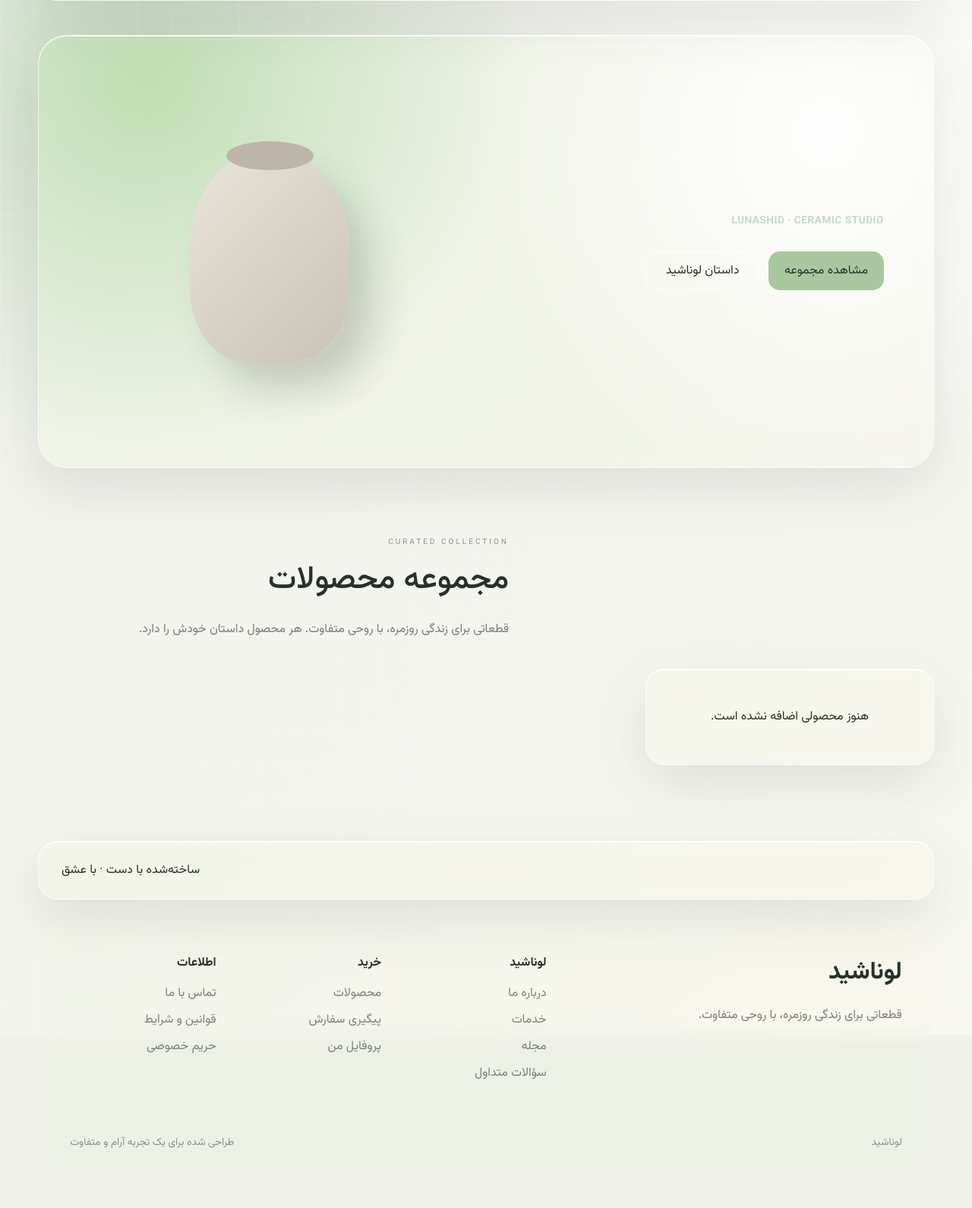
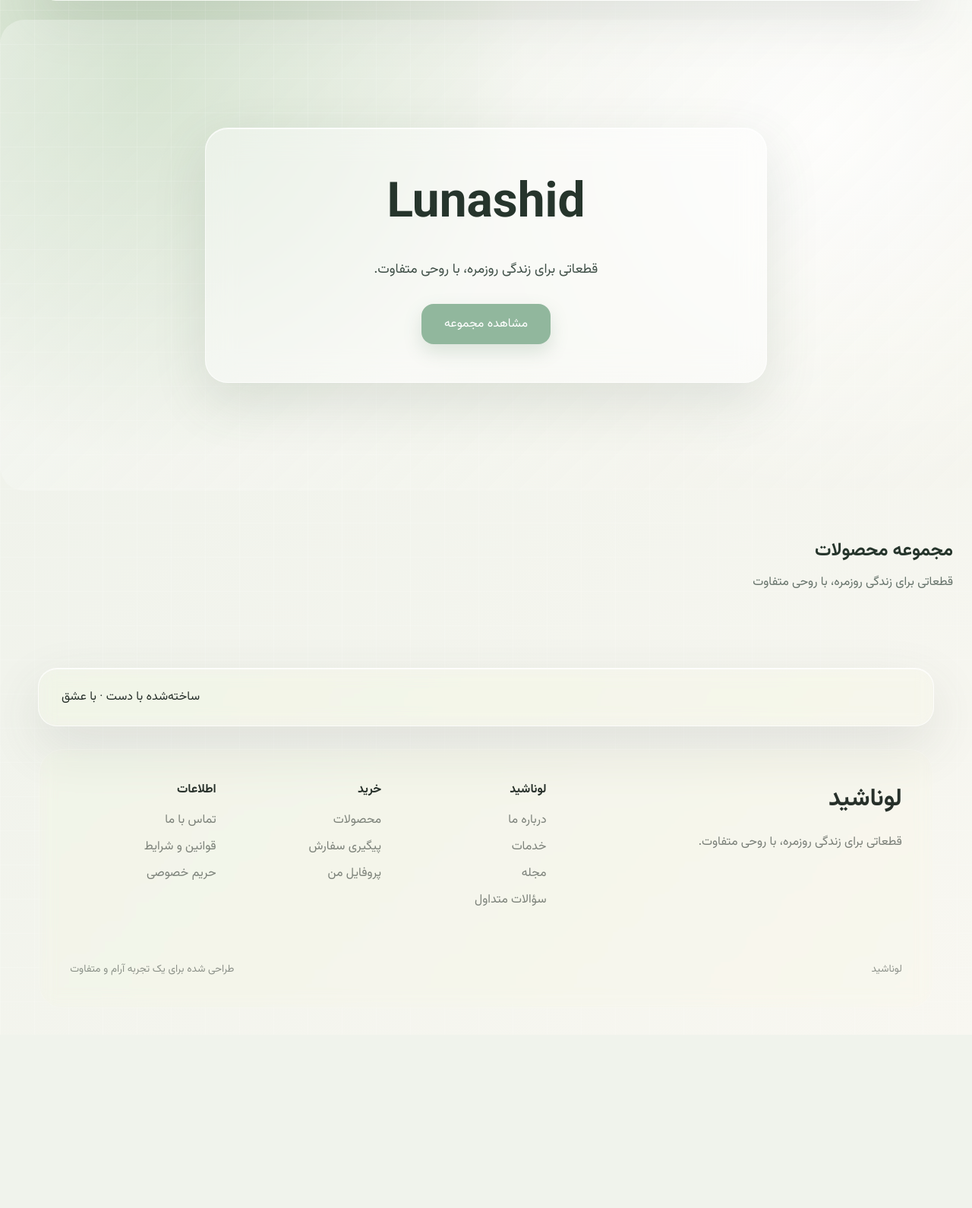
Before and after one commit to amirzar977-star/lunashid, a Python web app: template templates/index.html in a window 1280 px wide. Shown: the part 122-1712 px from the top of the page at 76% size. After the commit the page ends 1406 px from the top, so only its background shows below. Run offline with Jinja, Linux system fonts and the light colour scheme; the template is opened without the code that fills it, so the values that code supplies are empty.

Commit message:
Fix selected hero rendering on homepage

```diff
--- a/templates/index.html
+++ b/templates/index.html
@@ -1,106 +1,204 @@
 {% extends "base.html" %}
+
+{% block title %}{{ site.site_name or "Lunashid" }}{% endblock %}
 
 {% block content %}
 
 <style>
-    .background{
-        background-size: cover;
-        background-position: center;
-        background-repeat: no-repeat;
-        background-attachment: fixed;
+.hero-section{
+    position:relative;
+    min-height:620px;
+    display:flex;
+    align-items:center;
+    justify-content:center;
+    overflow:hidden;
+    border-radius:32px;
+    margin:25px auto 60px;
+    max-width:1400px;
+}
+
+.hero-section::before{
+    content:"";
+    position:absolute;
+    inset:0;
+    background:
+        linear-gradient(
+            135deg,
+            rgba(255,255,255,.30),
+            rgba(247,243,234,.12)
+        );
+    z-index:1;
+    pointer-events:none;
+}
+
+.hero-image{
+    position:absolute;
+    inset:0;
+    width:100%;
+    height:100%;
+    object-fit:cover;
+    object-position:center;
+    z-index:0;
+}
+
+.hero-content{
+    position:relative;
+    z-index:2;
+    width:min(850px,90%);
+    padding:55px;
+    text-align:center;
+}
+
+.hero-glass{
+    padding:50px 45px;
+    border-radius:30px;
+    background:rgba(255,255,255,.42);
+    border:1px solid rgba(255,255,255,.65);
+    backdrop-filter:blur(18px);
+    -webkit-backdrop-filter:blur(18px);
+    box-shadow:
+        0 25px 70px rgba(80,100,80,.14),
+        inset 0 1px 0 rgba(255,255,255,.8);
+}
+
+.hero-content h1{
+    margin:0 0 18px;
+    font-size:clamp(2rem,5vw,4.4rem);
+    font-weight:800;
+    color:#26352c;
+}
+
+.hero-content p{
+    margin:0 auto 28px;
+    max-width:650px;
+    font-size:1.1rem;
+    line-height:2;
+    color:#405048;
+}
+
+.hero-button{
+    display:inline-flex;
+    align-items:center;
+    justify-content:center;
+    padding:14px 30px;
+    border-radius:16px;
+    text-decoration:none;
+    color:#fff;
+    background:#91b79d;
+    box-shadow:0 10px 25px rgba(80,120,90,.18);
+    transition:.25s;
+}
+
+.hero-button:hover{
+    transform:translateY(-3px);
+}
+
+.products-intro{
+    max-width:1400px;
+    margin:0 auto 35px;
+    padding:0 25px;
+    text-align:right;
+}
+
+.products-intro h2{
+    margin:0 0 10px;
+    color:#26352c;
+}
+
+.products-intro p{
+    margin:0;
+    color:#66736b;
+}
+
+@media(max-width:700px){
+    .hero-section{
+        min-height:500px;
+        border-radius:22px;
+        margin:15px auto 40px;
     }
 
-    {% if site.background %}
-    .background{
-        background-image:
-            linear-gradient(
-                rgba(247,243,234,.18),
-                rgba(247,243,234,.18)
-            ),
-            url("{{ url_for('static', filename='uploads/backgrounds/' ~ site.background) }}");
+    .hero-content{
+        padding:25px;
     }
-    {% endif %}
+
+    .hero-glass{
+        padding:30px 20px;
+        border-radius:22px;
+    }
+}
 </style>
 
-<section class="hero glass">
+<section class="hero-section">
+
+    {% if site.hero_image %}
+        <img
+            class="hero-image"
+            src="{{ url_for('static', filename='uploads/hero/' ~ site.hero_image) }}"
+            alt="{{ site.hero_title or 'Lunashid' }}"
+            onerror="this.style.display='none';"
+        >
+    {% endif %}
 
     <div class="hero-content">
-        <span class="eyebrow">LUNASHID · CERAMIC STUDIO</span>
+        <div class="hero-glass">
 
-        <h1>{{ site.hero_title }}</h1>
+            <h1>
+                {{ site.hero_title or site.site_name or "Lunashid" }}
+            </h1>
 
-        <p>{{ site.hero_text }}</p>
+            <p>
+                {{ site.hero_text or site.site_description or "قطعاتی برای زندگی روزمره، با روحی متفاوت." }}
+            </p>
 
-        <div class="actions">
-            <a class="button primary" href="{{ url_for('products') }}">
+            <a href="{{ url_for('products') }}" class="hero-button">
                 مشاهده مجموعه
             </a>
 
-            <a class="button" href="{{ url_for('about') }}">
-                داستان لوناشید
-            </a>
         </div>
-    </div>
-
-    <div class="hero-image">
-        {% if site.hero_image %}
-        <img src="{{ url_for('static',filename='uploads/hero/' ~ site.hero_image) }}" alt="Lunashid">
-        {% else %}
-        <div class="placeholder-pot">
-            <div></div>
-        </div>
-        {% endif %}
     </div>
 
 </section>
 
-<section class="collection">
+<section class="products-intro">
+    <h2>مجموعه محصولات</h2>
+    <p>
+        قطعاتی برای زندگی روزمره، با روحی متفاوت
+    </p>
+</section>
 
-    <div class="section-heading">
-        <span>CURATED COLLECTION</span>
+{% if products %}
+<section class="products-grid">
+    {% for product in products %}
+        <a href="{{ url_for('product_detail', product_id=product.id) }}"
+           class="product-card">
 
-        <h2>مجموعه محصولات</h2>
+            {% if product.image %}
+                <img
+                    src="{{ url_for('static', filename='uploads/products/' ~ product.image) }}"
+                    alt="{{ product.name }}"
+                >
+            {% else %}
+                <img
+                    src="{{ url_for('static', filename='uploads/products/no-image.svg') }}"
+                    alt="{{ product.name }}"
+                >
+            {% endif %}
 
-        <p>
-            قطعاتی برای زندگی روزمره، با روحی متفاوت.
-            هر محصول داستان خودش را دارد.
-        </p>
-    </div>
+            <div class="product-card-content">
+                <h3>{{ product.name }}</h3>
 
-    <div class="product-grid">
-
-        {% for product in products[:6] %}
-
-        <a class="product-card glass"
-           href="{{ url_for('product',id=product.id) }}">
-
-            <div class="product-image">
-
-                {% if product.image %}
-                <img src="{{ url_for('static',filename='uploads/products/' ~ product.image) }}" alt="{{ product.name }}">
-                {% else %}
-                <div class="product-placeholder"></div>
+                {% if product.description %}
+                    <p>{{ product.description }}</p>
                 {% endif %}
 
-            </div>
-
-            <div class="product-info">
-                <h3>{{ product.name }}</h3>
-                <span>{{ product.price }} تومان</span>
+                {% if product.price %}
+                    <strong>{{ "{:,.0f}".format(product.price) }} تومان</strong>
+                {% endif %}
             </div>
 
         </a>
-
-        {% else %}
-
-        <div class="empty glass">
-            هنوز محصولی اضافه نشده است.
-        </div>
-
-        {% endfor %}
-
-    </div>
-
+    {% endfor %}
 </section>
+{% endif %}
 
 {% endblock %}
```
